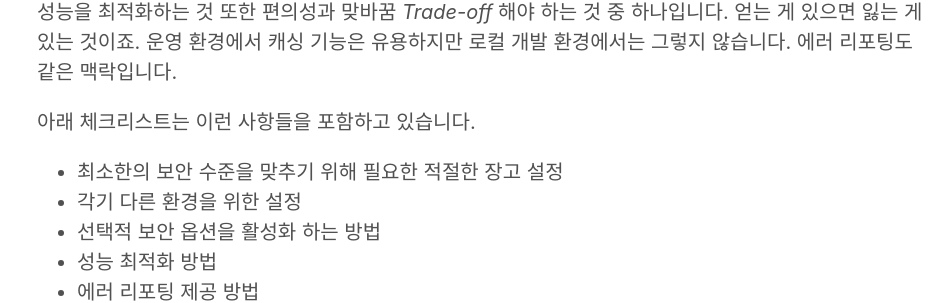
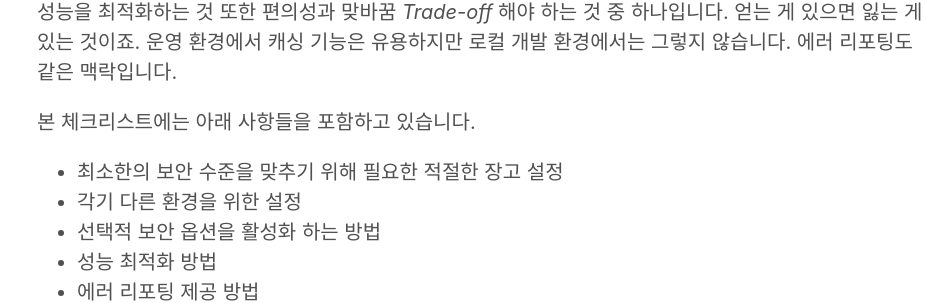
Before and after one commit to jwkcp/jwkcp.github.com, a Jekyll site: the page built from _posts/2018-05-11-deployment-checklist-for-django.md, in a window 1280 px wide and 900 px high, scrolled down 401 px. Shown: the part 150-453 px from the top of the window, without its empty margins (3-955 px from the left). Built offline with Jekyll 4.4.1, drawn with Linux system fonts in a browser that asks for light colours; nearby versions of some CDN libraries; comment, search, counter and statistics services are not loaded.

Commit message:
어색한 부분 수정

```diff
--- a/_posts/2018-05-11-deployment-checklist-for-django.md
+++ b/_posts/2018-05-11-deployment-checklist-for-django.md
@@ -13,7 +13,7 @@ comments: true
 
 성능을 최적화하는 것 또한 편의성과 맞바꿈 *Trade-off* 해야 하는 것 중 하나입니다. 얻는 게 있으면 잃는 게 있는 것이죠. 운영 환경에서 캐싱 기능은 유용하지만 로컬 개발 환경에서는 그렇지 않습니다. 에러 리포팅도 같은 맥락입니다.
 
-아래 체크리스트는 이런 사항들을 포함하고 있습니다.
+본 체크리스트에는 아래 사항들을 포함하고 있습니다.
 
 - 최소한의 보안 수준을 맞추기 위해 필요한 적절한 장고 설정
 - 각기 다른 환경을 위한 설정
```
